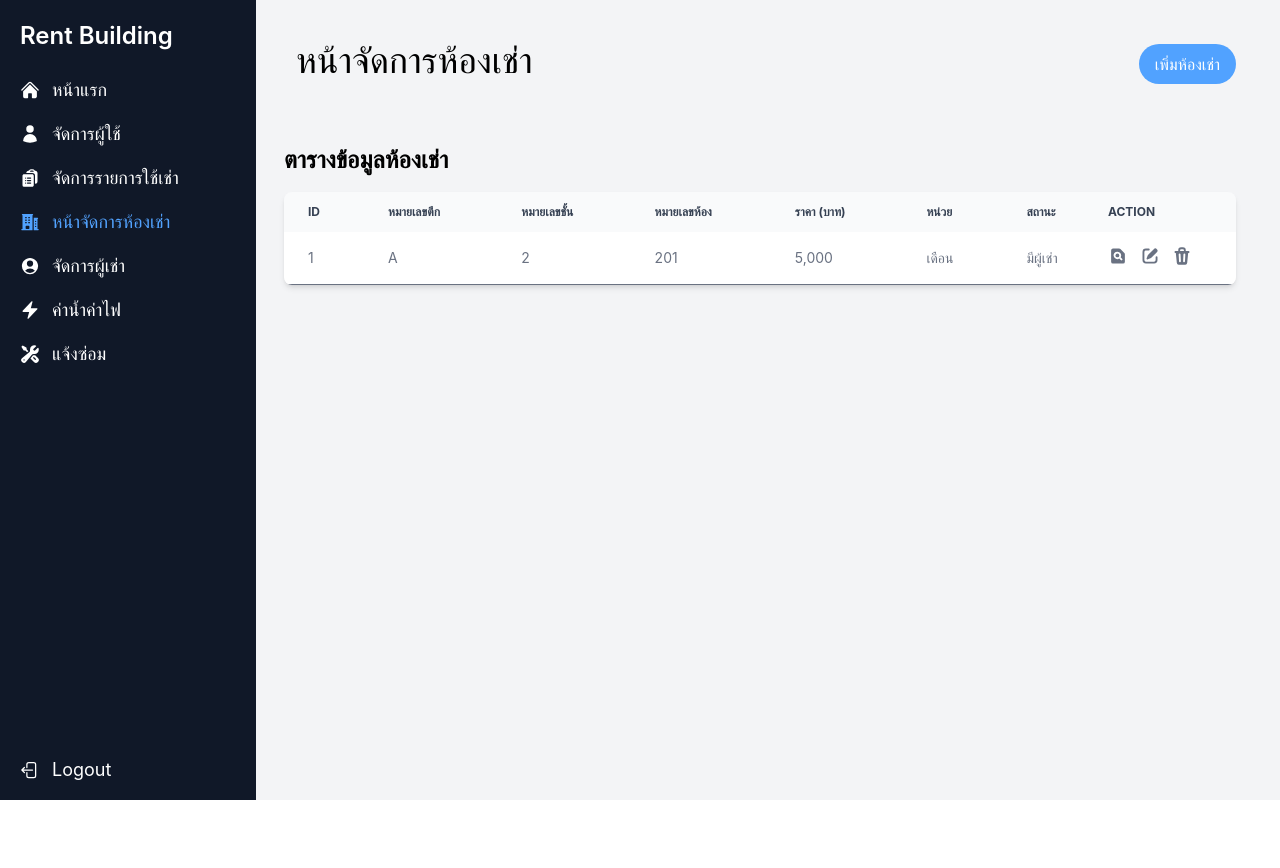
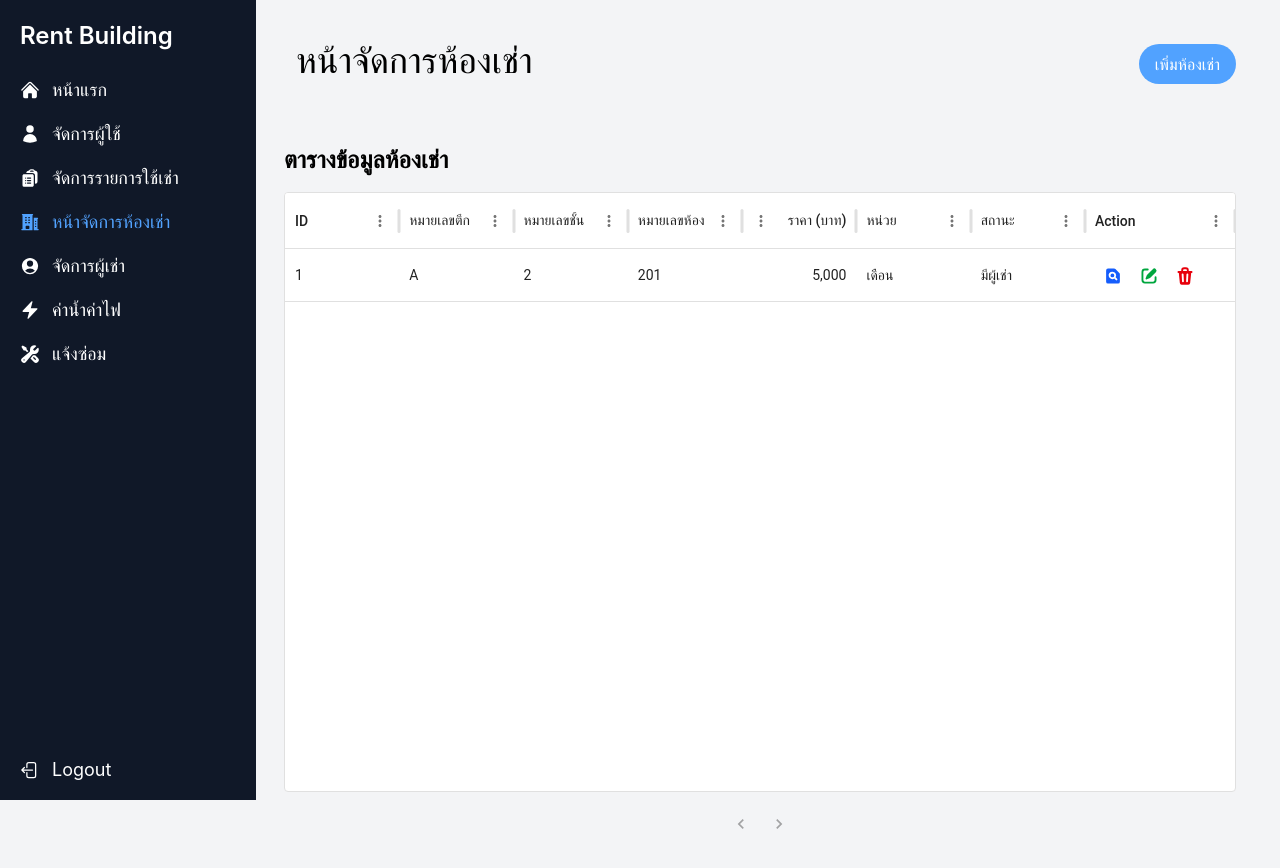
Before and after one commit to PakornPK/rent-building, a React (Vite) app: page /room-management in a window 1280 px wide. Shown: the top 868 px of the page. Before the commit the page ends 800 px from the top, so only its background shows below. Built offline with nearby package versions, Linux system fonts and the light colour scheme; no server answers; sample sign-in values are in the browser's storage.

Commit message:
refactor table

```diff
--- a/src/components/Table.jsx
+++ b/src/components/Table.jsx
@@ -1,66 +1,52 @@
-import { DocumentMagnifyingGlassIcon, TrashIcon } from '@heroicons/react/16/solid';
-import { PencilSquareIcon } from '@heroicons/react/16/solid';
-import React from 'react';
-import ToggleSwitch from './ToggleSwitch';
+import * as React from 'react';
+import { DataGrid } from '@mui/x-data-grid';
+import { DocumentMagnifyingGlassIcon, TrashIcon, PencilSquareIcon } from '@heroicons/react/16/solid';
+import { IconButton } from '@mui/material';
 
-const Table = ({ data, columns, onView, onEdit, onDelete }) => {
-  const currentData = Array.isArray(data) ? data : [];
-  const isView = onView || false
-  const isEdit = onEdit || false
-  const isDelete = onDelete || false
-  const isAction = isView || isEdit || isDelete
+const Table = ({ data, columns, onView, onEdit, onDelete, loading }) => {
+  const actionColumn = (onView || onEdit || onDelete)
+    ? {
+      field: "actions",
+      headerName: "Action",
+      sortable: false,
+      filterable: false,
+      width: 150,
+      renderCell: (params) => (
+        <>
+          {onView && (
+            <IconButton onClick={() => onView(params.row)}>
+              <DocumentMagnifyingGlassIcon className="h-5 w-5 text-blue-600" />
+            </IconButton>
+          )}
+          {onEdit && (
+            <IconButton onClick={() => onEdit(params.row)}>
+              <PencilSquareIcon className="h-5 w-5 text-green-600" />
+            </IconButton>
+          )}
+          {onDelete && (
+            <IconButton onClick={() => onDelete(params.row)}>
+              <TrashIcon className="h-5 w-5 text-red-600" />
+            </IconButton>
+          )}
+        </>
+      ),
+    }
+    : null;
+
+  const finalColumns = actionColumn ? [...columns, actionColumn] : columns;
+
   return (
-    <div className="overflow-x-auto shadow-md sm:rounded-lg">
-      <table className="min-w-full text-sm text-left text-gray-500">
-        {/* ส่วนหัวของตาราง */}
-        <thead className="text-xs text-gray-700 uppercase bg-gray-50">
-          <tr>
-            {columns.map((column, index) => (
-              <th key={index} scope="col" className="px-6 py-3">
-                {column.header}
-              </th>
-            ))}
-            {isAction && (
-              <th>
-                Action
-              </th>
-            )}
-          </tr>
-        </thead>
-        {/* ส่วนข้อมูล */}
-        <tbody>
-          {currentData.map((row) => (
-            <tr key={row.id} className="bg-white border-b hover:bg-gray-50">
-              {columns.map((column, colIndex) => (
-                <td key={colIndex} className="px-6 py-4">
-                  {typeof row[column.accessor] === 'boolean'
-                    ? (<ToggleSwitch swEnabled={row[column.accessor]} />)
-                    : row[column.accessor]}
-                </td>
-              ))}
-              {isAction && (
-                <td>
-                  {isView && (
-                    <button onClick={() => onView(row)}>
-                      <DocumentMagnifyingGlassIcon className='h-5 w-5 mr-3 hover:bg-blue-600 rounded hover:text-white' />
-                    </button>
-                  )}
-                  {isEdit && (
-                    <button onClick={() => onEdit(row)}>
-                      <PencilSquareIcon className='h-5 w-5 mr-3 hover:bg-blue-600 rounded hover:text-white' />
-                    </button>
-                  )}
-                  {isDelete && (
-                    <button onClick={() => onDelete(row)}>
-                      <TrashIcon className='h-5 w-5 mr-3 hover:bg-blue-600 rounded hover:text-white' />
-                    </button>
-                  )}
-                </td>
-              )}
-            </tr>
-          ))}
-        </tbody>
-      </table>
+    <div style={{ height: 600, width: "100%" }}>
+      <DataGrid
+        rows={Array.isArray(data) ? data : []}
+        columns={finalColumns}
+        rowCount={data.total_rows || 0}
+        pagination
+        paginationMode="server"
+        disableSelectionOnClick
+        loading={loading}
+        hideFooter={true}
+      />
     </div>
   );
 };
--- a/src/pages/RentalManagement.jsx
+++ b/src/pages/RentalManagement.jsx
@@ -4,23 +4,21 @@ import Button from '../components/Button'
 import Modal from '../components/Modal';
 // import UploadFile from '../components/UploadFile';
 import Table from '../components/Table';
-import Pagination from '../components/Pagination';
+import Pagination from '@mui/material/Pagination';
 import { DocumentArrowUpIcon } from '@heroicons/react/24/outline';
 import masterDataProxy from '../proxy/masterDataProxy';
 import rentalsProxy from '../proxy/rentalsProxy';
 
 const COLUMNS = [
-    { header: 'ID', accessor: 'id' },
-    { header: 'ประเภท', accessor: 'type' },
-    { header: 'หมวดหมู่', accessor: 'category' },
-    { header: 'กลุ่ม', accessor: 'group' },
-    { header: 'รายการ', accessor: 'name' },
-    { header: 'ราคา (บาท)', accessor: 'price' },
-    { header: 'หน่วย', accessor: 'unit' },
-    { header: 'สถานะ', accessor: 'status' },
+    { field: 'id', headerName: 'ID', flex: 1 },
+    { field: 'type', headerName: 'ประเภท', flex: 1 },
+    { field: 'category', headerName: 'หมวดหมู่', flex: 1 },
+    { field: 'group', headerName: 'กลุ่ม', flex: 1 },
+    { field: 'name', headerName: 'รายการ', flex: 1 },
+    { field: 'price', headerName: 'ราคา (บาท)', type: 'number', flex: 1 },
+    { field: 'unit', headerName: 'หน่วย', flex: 1 },
+    { field: 'status', headerName: 'สถานะ', flex: 1 },
 ];
-
-const pageSize = 10;
 
 function RentalManagement() {
     const [isCreateModalOpen, setIsCreateModalOpen] = useState(false);
@@ -40,6 +38,8 @@ function RentalManagement() {
     const [isConfirmOpen, setIsConfirmOpen] = useState(false);
     const [item, setItem] = useState({});
     const [isEditModalOpen, setIsEditModalOpen] = useState(false);
+    const [isLoading, setIsLoading] = useState(false);
+    const [pageSize, setPageSize] = useState(10);
     const handlePageChange = (page) => {
         setCurrentPage(page);
     };
@@ -68,12 +68,14 @@ function RentalManagement() {
         }
     }, [categorySelected]);
 
-    const fetchRentals = useCallback(async () => {
-        const res = await rentalsProxy.getRentals(currentPage, pageSize, "ASC");
-        if (res?.ok) {
+    const fetchRentals = useCallback(async (page = 1) => {
+        setIsLoading(true);
+        try {
+            const res = await rentalsProxy.getRentals(page, pageSize, "ASC");
+            if (!res?.ok) throw new Error("Failed to fetch rentals");
+
             const { data, total_rows } = await res.json();
-            const list = data.map((item) => {
-                return {
+            const list = data.map(item => ({
                 id: item.id,
                 type: item.group.category.type.name,
                 category: item.group.category.name,
@@ -82,16 +84,19 @@ function RentalManagement() {
                 price: item.price.toFixed(2),
                 unit: item.unit,
                 status: item.status,
-                };
-            });
+            }));
+
+            setRentalsList(list);
             setTotalItems(total_rows);
-            setRentalsList(list);
+            setIsLoading(false);
+        } catch (err) {
+            console.error(err);
         }
-    }, [currentPage]);
+    }, []);
 
     useEffect(() => {
-        fetchRentals();
-    }, [fetchRentals]);
+        fetchRentals(currentPage);
+    }, [fetchRentals, currentPage]);
 
     useEffect(() => {
         fetchTypes();
@@ -226,14 +231,18 @@ function RentalManagement() {
                     columns={COLUMNS}
                     onEdit={(row) => handleEdit(row.id)}
                     onDelete={(row) => confirmDeleteModal(row.id)}
+                    loading={isLoading}
                 />
-
+                <div className="mt-4 flex justify-center">
                     <Pagination
-                    totalItems={totalItems}
-                    pageSize={pageSize}
-                    currentPage={currentPage}
-                    onPageChange={handlePageChange}
+                        count={Math.ceil(totalItems / pageSize)} // จำนวนหน้าทั้งหมด
+                        page={currentPage} // หน้า active
+                        onChange={(e, page) => setCurrentPage(page)} // update state แล้ว useEffect จะ fetch API
+                        size='medium'
+                        color="primary"
+                        shape="rounded"
                     />
+                </div>
             </div>
 
             {isCreateModalOpen && (
--- a/src/pages/RenterManagement.jsx
+++ b/src/pages/RenterManagement.jsx
@@ -1,6 +1,6 @@
 import React, { useState } from 'react';
 import Table from '../components/Table';
-import Pagination from '../components/Pagination';
+import Pagination from '@mui/material/Pagination';
 import Button from '../components/Button'
 import Modal from '../components/Modal';
 import UploadFile from '../components/UploadFile';
@@ -14,10 +14,10 @@ const DUMMY_DATA = Array.from({ length: 100 }, (_, i) => ({
 
 // กำหนด Columns สำหรับตาราง
 const COLUMNS = [
-    { header: 'ID', accessor: 'id' },
-    { header: 'ชื่อ', accessor: 'name' },
-    { header: 'อีเมล', accessor: 'email' },
-    { header: 'บทบาท', accessor: 'role' },
+  { field: 'id', headerName: 'ID', flex: 1 },
+  { field: 'name', headerName: 'ชื่อ', flex: 1 },
+  { field: 'email', headerName: 'อีเมล', flex: 1 },
+  { field: 'role', headerName: 'บทบาท', flex: 1 },
 ];
 
 const pageSize = 10; // จำนวนข้อมูลต่อหน้า
@@ -25,6 +25,7 @@ const pageSize = 10; // จำนวนข้อมูลต่อหน้า
 function RenterManagement() {
     const [currentPage, setCurrentPage] = useState(1);
     const [isModalOpen, setIsModalOpen] = useState(false);
+    const [totalItems, setTotalItems] = useState(0);
     const handlePageChange = (page) => {
         setCurrentPage(page);
     };
@@ -54,14 +55,16 @@ function RenterManagement() {
                     onEdit={(row) => console.log(row.id)}
                     onDelete={(row) => console.log(row.id)}
                 />
-
-                {/* ส่ง props ทั้งหมดไปให้ Pagination */}
-                <Pagination
-                    totalItems={DUMMY_DATA.length}
-                    pageSize={pageSize}
-                    currentPage={currentPage}
-                    onPageChange={handlePageChange}
-                />
+                <div className="mt-4 flex justify-center">
+                    <Pagination
+                        count={Math.ceil(totalItems / pageSize)} // จำนวนหน้าทั้งหมด
+                        page={currentPage} // หน้า active
+                        onChange={(e, page) => setCurrentPage(page)} // update state แล้ว useEffect จะ fetch API
+                        size='medium'
+                        color="primary"
+                        shape="rounded"
+                    />
+                </div>
             </div>
 
             {isModalOpen && (
--- a/src/pages/RoomManagement.jsx
+++ b/src/pages/RoomManagement.jsx
@@ -3,16 +3,16 @@ import Button from '../components/Button'
 import Modal from '../components/Modal';
 import UploadFile from '../components/UploadFile';
 import Table from '../components/Table';
-import Pagination from '../components/Pagination';
+import Pagination from '@mui/material/Pagination';
 
 const COLUMNS = [
-    { header: 'ID', accessor: 'id' },
-    { header: 'หมายเลขตึก', accessor: 'building' },
-    { header: 'หมายเลขชั้น', accessor: 'floor' },
-    { header: 'หมายเลขห้อง', accessor: 'room' },
-    { header: 'ราคา (บาท)', accessor: 'price' },
-    { header: 'หน่วย', accessor: 'unit' },
-    { header: 'สถานะ', accessor: 'status' },
+  { field: 'id', headerName: 'ID', flex: 1 },
+  { field: 'building', headerName: 'หมายเลขตึก', flex: 1 },
+  { field: 'floor', headerName: 'หมายเลขชั้น', flex: 1 },
+  { field: 'room', headerName: 'หมายเลขห้อง', flex: 1 },
+  { field: 'price', headerName: 'ราคา (บาท)', flex: 1, type: 'number' },
+  { field: 'unit', headerName: 'หน่วย', flex: 1 },
+  { field: 'status', headerName: 'สถานะ', flex: 1 },
 ];
 
 const DATA = [
@@ -32,6 +32,7 @@ const pageSize = 10;
 function RoomManagement() {
     const [isModalOpen, setIsModalOpen] = useState(false);
     const [currentPage, setCurrentPage] = useState(1);
+    const [totalItems, setTotalItems] = useState(0);
     const handlePageChange = (page) => {
         setCurrentPage(page);
     };
@@ -59,13 +60,16 @@ function RoomManagement() {
                     onEdit={(row) => console.log(row.id)}
                     onDelete={(row) => console.log(row.id)}
                 />
-
-                <Pagination
-                    totalItems={DATA.length}
-                    pageSize={pageSize}
-                    currentPage={currentPage}
-                    onPageChange={handlePageChange}
-                />
+                <div className="mt-4 flex justify-center">
+                    <Pagination
+                        count={Math.ceil(totalItems / pageSize)} // จำนวนหน้าทั้งหมด
+                        page={currentPage} // หน้า active
+                        onChange={(e, page) => setCurrentPage(page)} // update state แล้ว useEffect จะ fetch API
+                        size='medium'
+                        color="primary"
+                        shape="rounded"
+                    />
+                </div>
             </div>
 
             {isModalOpen && (
--- a/src/pages/User.jsx
+++ b/src/pages/User.jsx
@@ -1,6 +1,6 @@
 import { useState, useEffect, useRef } from 'react';
 import Table from '../components/Table';
-import Pagination from '../components/Pagination';
+import Pagination from '@mui/material/Pagination';
 import Button from '../components/Button'
 import Modal from '../components/Modal';
 import UploadFile from '../components/UploadFile';
@@ -10,14 +10,14 @@ import userProxy from "../proxy/userProxy";
 
 // กำหนด Columns สำหรับตาราง
 const columns = [
-  { header: 'ID', accessor: 'id' },
-  { header: 'ชื่อ', accessor: 'first_name' },
-  { header: 'นามสกุล', accessor: 'last_name' },
-  { header: 'อีเมล', accessor: 'email' },
-  { header: 'โทรศัพท์', accessor: 'phone' },
-  { header: 'active', accessor: 'is_active' },
-  { header: 'admin', accessor: 'is_admin' },
-  { header: 'เข้าระบบล่าสุด', accessor: 'last_login' },
+  { field: 'id', headerName: 'ID', flex: 1 },
+  { field: 'first_name', headerName: 'ชื่อ', flex: 1 },
+  { field: 'last_name', headerName: 'นามสกุล', flex: 1 },
+  { field: 'email', headerName: 'อีเมล', flex: 1 },
+  { field: 'phone', headerName: 'โทรศัพท์', flex: 1 },
+  { field: 'is_active', headerName: 'Active', flex: 1, type: 'boolean' },
+  { field: 'is_admin', headerName: 'Admin', flex: 1, type: 'boolean' },
+  { field: 'last_login', headerName: 'เข้าระบบล่าสุด', flex: 1 },
 ];
 
 const API_URL = import.meta.env.VITE_API_URL;
@@ -154,14 +154,16 @@ function User() {
           onEdit={(row) => viewDetailModal(row)}
           onDelete={(row) => confirmDeleteModal(row)}
         />
-
-        {/* ส่ง props ทั้งหมดไปให้ Pagination */}
-        <Pagination
-          totalItems={totalItems}
-          pageSize={pageSize}
-          currentPage={currentPage}
-          onPageChange={handlePageChange}
-        />
+        <div className="mt-4 flex justify-center">
+            <Pagination
+                count={Math.ceil(totalItems / pageSize)} // จำนวนหน้าทั้งหมด
+                page={currentPage} // หน้า active
+                onChange={(e, page) => setCurrentPage(page)} // update state แล้ว useEffect จะ fetch API
+                size='medium'
+                color="primary"
+                shape="rounded"
+            />
+        </div>
       </div>
 
       {isCreateModalOpen && (
```
Also changed, not shown: package.json (+7 -1 lines), src/components/Pagination.jsx (deleted, +0 -54 lines), 1 other file (tests, documents, lock files or other folders). Lines whose indentation alone changed are shown as unchanged.
